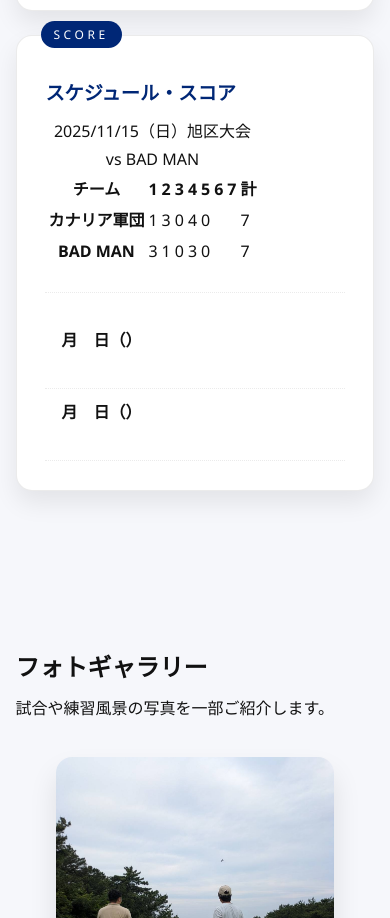
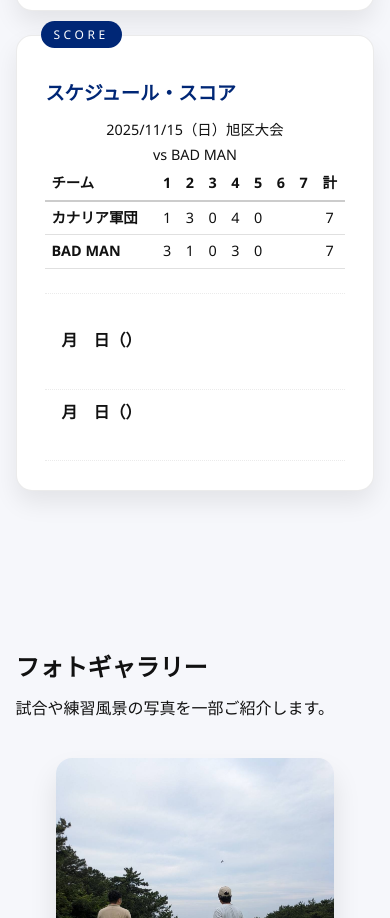
Before and after one commit to www1833/Team-Canary5, a plain HTML site: page index.html in a window 390 px wide. Shown: the part 3004-3922 px from the top of the page. Drawn offline with Linux system fonts and the light colour scheme.

Commit message:
Update styles.css

```diff
--- a/assets/styles.css
+++ b/assets/styles.css
@@ -708,6 +708,29 @@ textarea {
     flex-direction: column;
     align-items: flex-start;
   }
+.score-table {
+  width: 100%;
+  border-collapse: collapse;
+  margin-top: 0.5rem;
+  font-size: 0.9rem;
+}
+
+.score-table th,
+.score-table td {
+  padding: 4px 6px;
+  border-bottom: 1px solid #e0e0e0;
+  text-align: center;
+}
+
+.score-table th:first-child,
+.score-table td:first-child {
+  text-align: left;
+  white-space: nowrap;
+}
+
+.score-table thead th {
+  border-bottom: 2px solid #ccc;
+}
 
   .contact-form {
     padding: 2rem;
```
